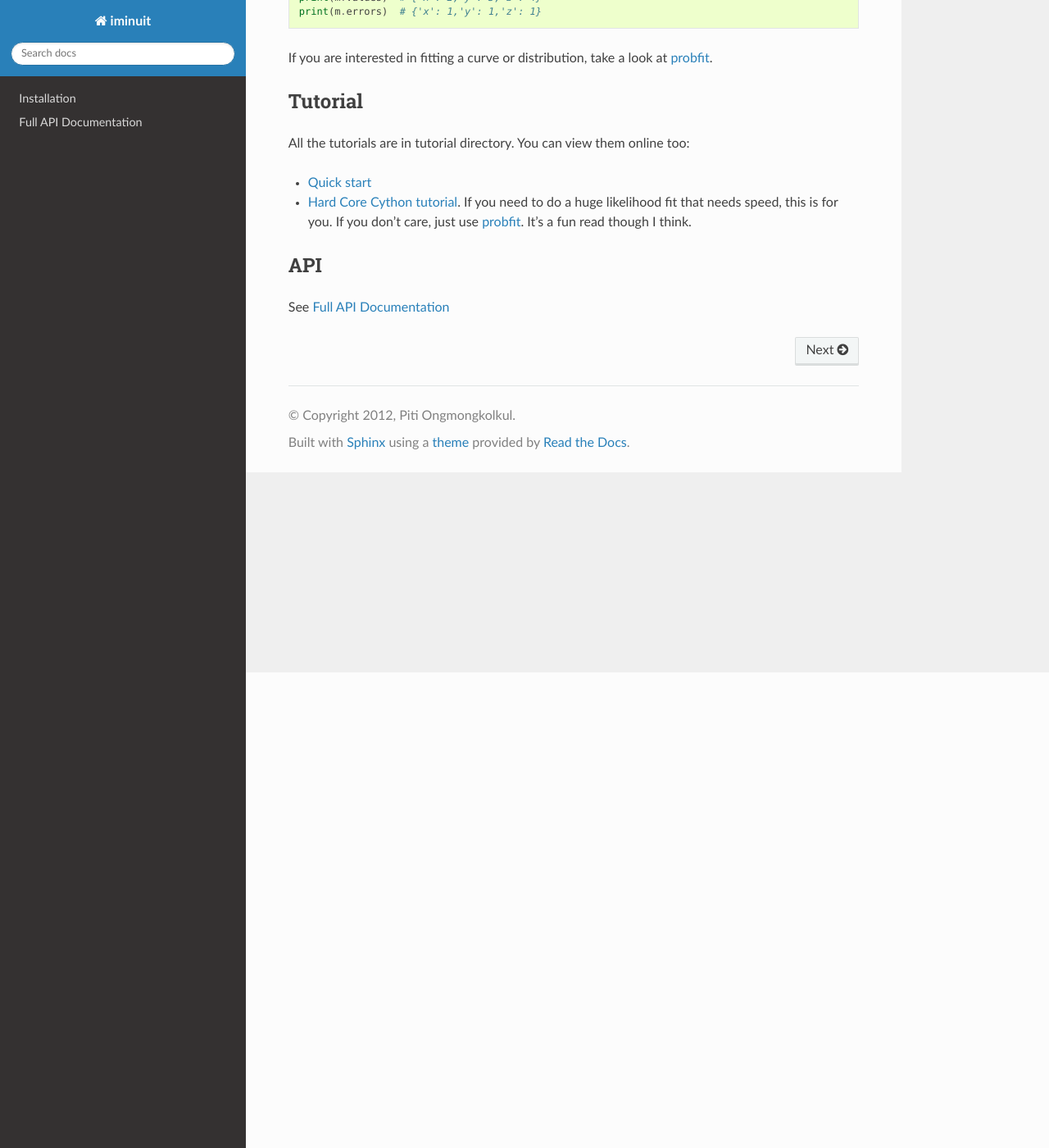
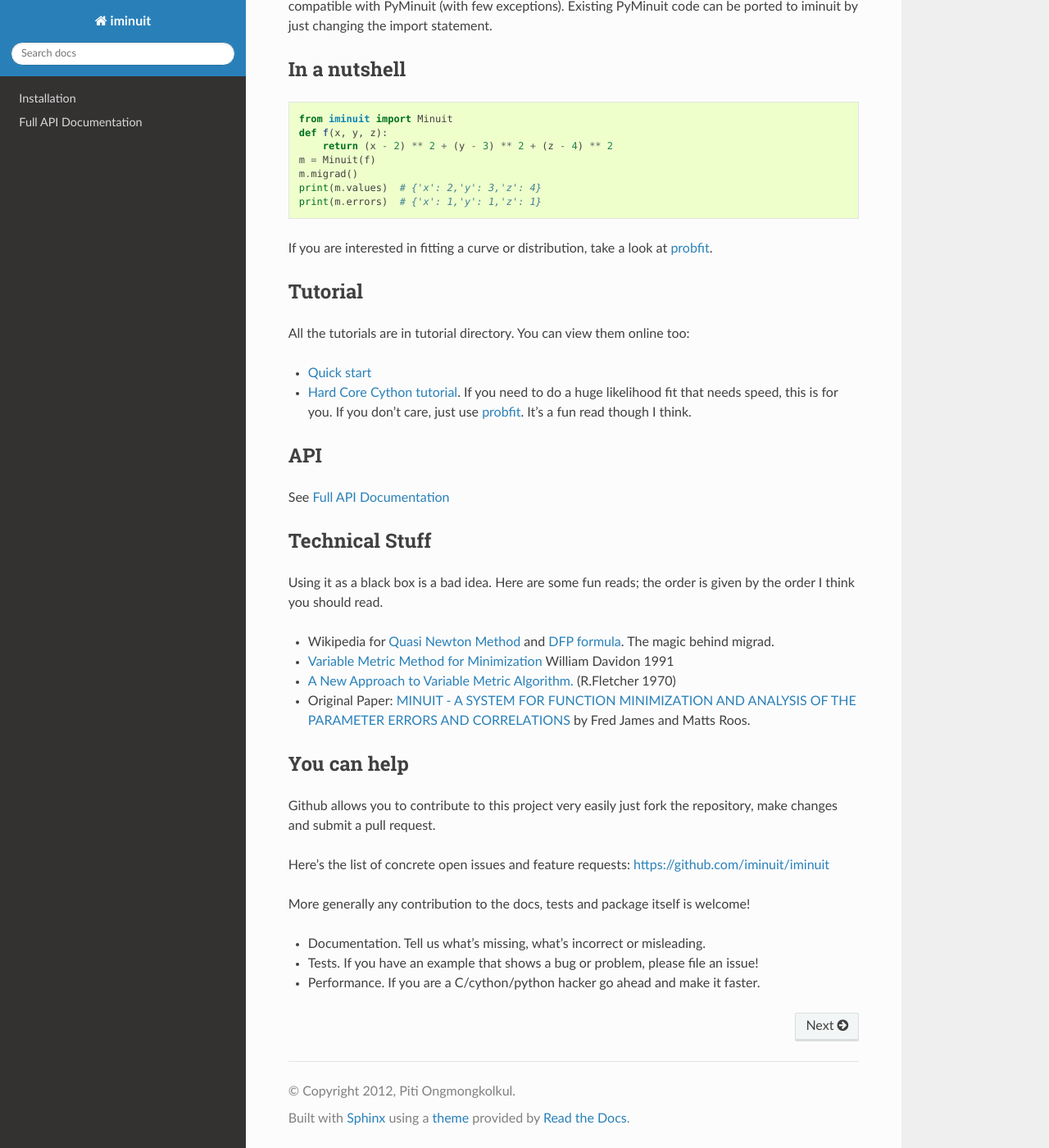
Before and after one commit to scikit-hep/iminuit, a Sphinx documentation site: the page built from doc/index.rst, in a window 1280 px wide and 1400 px high, scrolled down 580 px. Shown: the whole window at 82% size. Built offline with Sphinx 7.4.7 and the Read the Docs theme 2.0.0, drawn with Linux system fonts in a browser that asks for light colours; the version number could not be read and is left out; some of the changed text lies outside the part shown.

Commit message:
update docs

```diff
--- a/doc/index.rst
+++ b/doc/index.rst
@@ -1,11 +1,22 @@
 iminuit
 =======
+
+MINUIT from Python - Fitting like a boss
+
+* Code: https://github.com/iminuit/iminuit
+* Documentation: http://iminuit.readthedocs.org/
+* Mailing list: https://groups.google.com/forum/#!forum/iminuit
+* PyPI: https://pypi.python.org/pypi/iminuit
+
+
+What is iminuit?
+----------------
 
 Interactive IPython-friendly Mimizer based on `SEAL Minuit <http://seal.web.cern.ch/seal/work-packages/mathlibs/minuit/>`_.
 
 (It's included in the package, no need to install it separately.)
 
-It is designed from ground up to be fast, interactive and cython friendly. iminuit
+iminuit is designed from ground up to be fast, interactive and cython friendly. iminuit
 extract function signature very permissively starting from checking *func_code*
 down to last resort of parsing docstring (or you could tell iminuit to stop looking
 and take your answer). The interface is inspired heavily
@@ -13,7 +24,10 @@
 mostly compatible with PyMinuit (with few exceptions). Existing PyMinuit
 code can be ported to iminuit by just changing the import statement.
 
-In a nutshell::
+In a nutshell
+-------------
+
+.. code-block:: python
 
     from iminuit import Minuit
     def f(x, y, z):
@@ -55,3 +69,32 @@
 ---
 
 See :ref:`api-doc`
+
+
+Technical Stuff
+---------------
+
+Using it as a black box is a bad idea. Here are some fun reads; the order is given
+by the order I think you should read.
+
+* Wikipedia for `Quasi Newton Method <http://en.wikipedia.org/wiki/Quasi-Newton_method>`_ and
+  `DFP formula <http://en.wikipedia.org/wiki/Davidon-Fletcher-Powell_formula>`_.
+  The magic behind migrad.
+* `Variable Metric Method for Minimization <http://www.ii.uib.no/~lennart/drgrad/Davidon1991.pdf>`_ William Davidon 1991
+* `A New Approach to Variable Metric Algorithm. <http://comjnl.oxfordjournals.org/content/13/3/317.full.pdf+html>`_ (R.Fletcher 1970)
+* Original Paper: `MINUIT - A SYSTEM FOR FUNCTION MINIMIZATION AND ANALYSIS OF THE PARAMETER ERRORS AND CORRELATIONS <http://citeseerx.ist.psu.edu/viewdoc/download?doi=10.1.1.158.9157&rep=rep1&type=pdf>`_ by Fred James and Matts Roos.
+
+You can help
+------------
+
+Github allows you to contribute to this project very easily just fork the
+repository, make changes and submit a pull request.
+
+Here's the list of concrete open issues and feature requests:
+https://github.com/iminuit/iminuit
+
+More generally any contribution to the docs, tests and package itself is welcome!
+
+* Documentation. Tell us what's missing, what's incorrect or misleading.
+* Tests. If you have an example that shows a bug or problem, please file an issue!
+* Performance. If you are a C/cython/python hacker go ahead and make it faster.
--- a/iminuit/__init__.py
+++ b/iminuit/__init__.py
@@ -1,4 +1,4 @@
-"""IMinuit is a nice Python interface to MINUIT.
+"""MINUIT from Python - Fitting like a boss
 
 Basic usage example::
 
```
Also changed, not shown: README.rst (+5 -81 lines), doc/installation.rst (+10 -0 lines).
